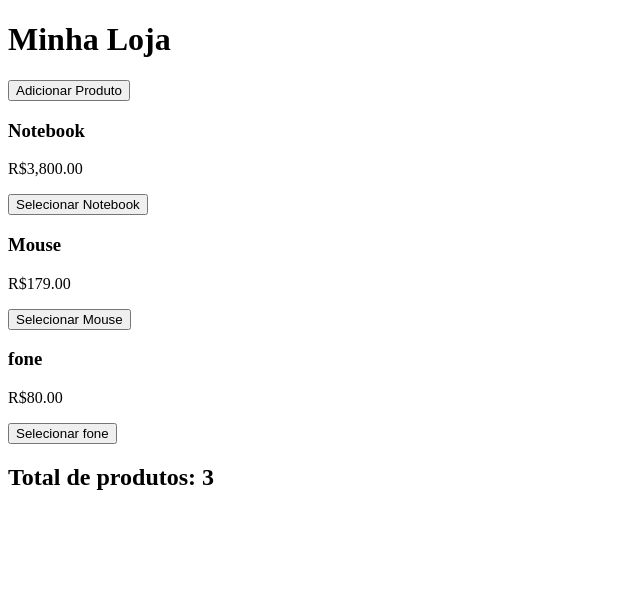
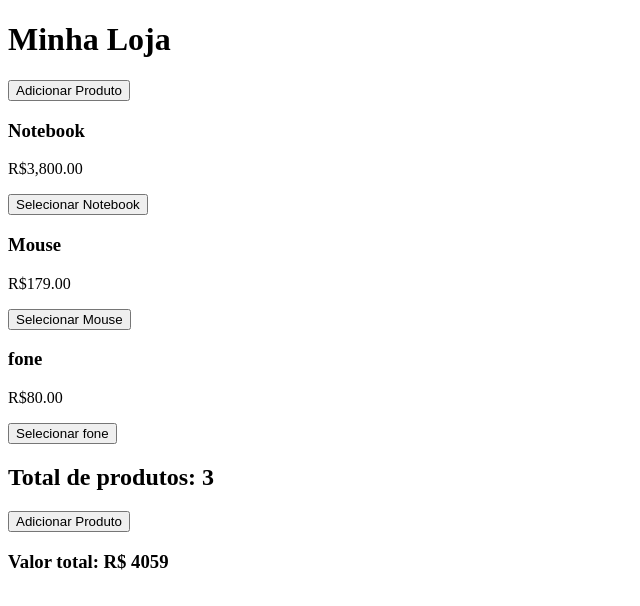
Before and after one commit to felipesantana-or/meu-primeiro-app, an Angular app: page / in a window 1280 px wide. Shown: the top 606 px of the page, without its empty margins (0-640 px from the left). Built offline with nearby package versions, Linux system fonts and the light colour scheme.

Commit message:
Descrição das alterações

```diff
--- a/src/app/features/produtos/lista-produtos/lista-produtos.html
+++ b/src/app/features/produtos/lista-produtos/lista-produtos.html
@@ -12,3 +12,7 @@
 }
 
  <h2>Total de produtos: {{ totalProdutos() }}</h2>
+
+ <p><button (click)="adicionarProduto()">Adicionar Produto</button></p>
+
+ <h3>Valor total: R$ {{ valorTotal() }}</h3>
--- a/src/app/features/produtos/lista-produtos/lista-produtos.ts
+++ b/src/app/features/produtos/lista-produtos/lista-produtos.ts
@@ -20,6 +20,10 @@ export class ListaProdutos {
   //OBSERVA OUTRO SIGNAL E SE ATUALIZA AUTOMATICAMENTE
   totalProdutos = computed(() => this.produtos().length);
 
+  valorTotal = computed(() => {
+    return this.produtos().reduce((total, item) => total + item.preco, 0);
+  });
+
 
 
   exibirProduto(nome: string) {
```
